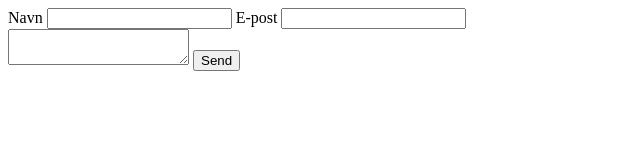
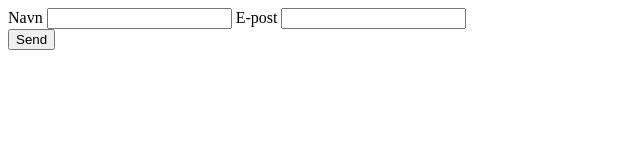
Before and after one commit to MrNico073/Epostsende, a plain HTML site: page index.html in a window 1280 px wide. Shown: the whole page, without its empty margins (0-640 px from the left). Drawn offline with Linux system fonts and the light colour scheme.

Commit message:
Update index.html

```diff
--- a/index.html
+++ b/index.html
@@ -13,7 +13,6 @@
         <input type="email" name="email" required>
         <input type="hidden" name="_next" value="https://mrnico073.github.io/Epostsende/takk.html">
         <br>
-        <textarea name="" id=""></textarea>
         <button type="submit">Send</button>
    </form>
 </body>
```
